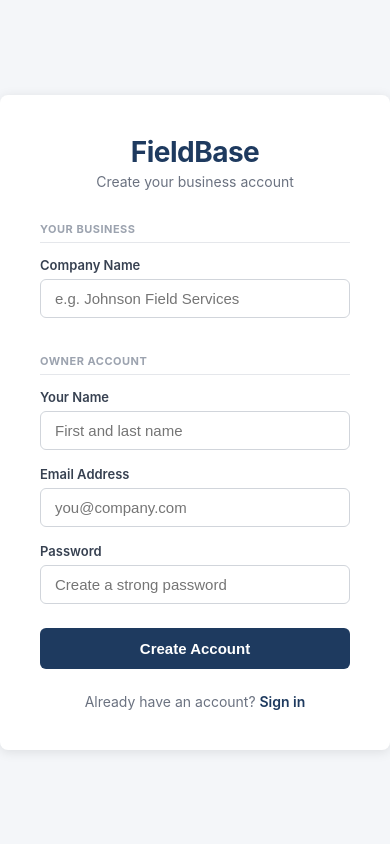
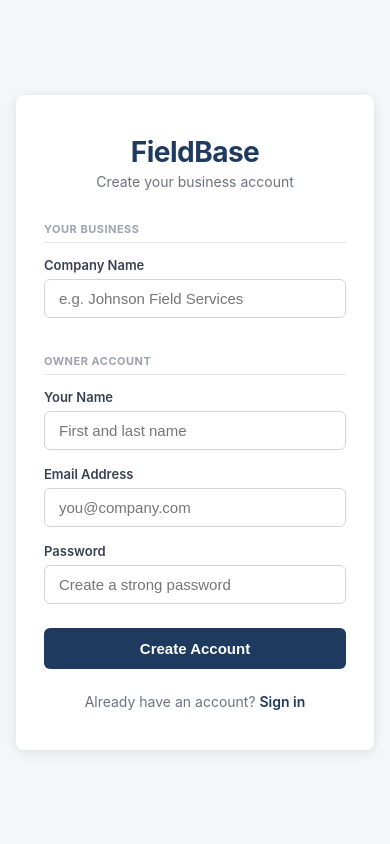
Before and after one commit to fj8b85t9g6-blip/fieldbase, a Flask app: page /register in a window 390 px wide. Run offline with Flask 3, Linux system fonts and the light colour scheme.

Commit message:
Mobile polish + self-healing schema migrations
- Login/register cards no longer touch screen edges on phones
- Startup ALTER TABLE list now covers all Job columns so any database (fresh or old) self-heals
- Verified end-to-end locally: job create with empty pay, 400s for bad dates, PUT edit, conflicts

Co-Authored-By: Claude Fable 5 <noreply@anthropic.com>

```diff
--- a/backend/app.py
+++ b/backend/app.py
@@ -1635,6 +1635,14 @@ with app.app_context():
     db.create_all()
     with db.engine.connect() as conn:
         for col, ddl in [
+            ('tech_confirmed',   'ALTER TABLE jobs ADD COLUMN tech_confirmed BOOLEAN DEFAULT FALSE'),
+            ('confirmed_at',     'ALTER TABLE jobs ADD COLUMN confirmed_at TIMESTAMP'),
+            ('clock_in_at',      'ALTER TABLE jobs ADD COLUMN clock_in_at TIMESTAMP'),
+            ('clock_out_at',     'ALTER TABLE jobs ADD COLUMN clock_out_at TIMESTAMP'),
+            ('completed_at',     'ALTER TABLE jobs ADD COLUMN completed_at TIMESTAMP'),
+            ('employee_notes',   'ALTER TABLE jobs ADD COLUMN employee_notes TEXT'),
+            ('invoice_sent',     'ALTER TABLE jobs ADD COLUMN invoice_sent BOOLEAN DEFAULT FALSE'),
+            ('invoice_sent_at',  'ALTER TABLE jobs ADD COLUMN invoice_sent_at TIMESTAMP'),
             ('payment_received', 'ALTER TABLE jobs ADD COLUMN payment_received BOOLEAN DEFAULT FALSE'),
             ('amount_paid',      'ALTER TABLE jobs ADD COLUMN amount_paid FLOAT'),
             ('hourly_rate',      'ALTER TABLE users ADD COLUMN hourly_rate FLOAT'),
--- a/frontend/templates/login.html
+++ b/frontend/templates/login.html
@@ -15,8 +15,8 @@
   <title>FieldBase — Sign In</title>
   <style>
     * { box-sizing: border-box; margin: 0; padding: 0; }
-    body { font-family: -apple-system, BlinkMacSystemFont, 'Segoe UI', sans-serif; background: #f4f6f9; display: flex; align-items: center; justify-content: center; min-height: 100vh; }
-    .card { background: #fff; border-radius: 8px; box-shadow: 0 2px 12px rgba(0,0,0,0.1); padding: 40px; width: 100%; max-width: 400px; }
+    body { font-family: -apple-system, BlinkMacSystemFont, 'Segoe UI', sans-serif; background: #f4f6f9; display: flex; align-items: center; justify-content: center; min-height: 100vh; padding: 16px; }
+    .card { background: #fff; border-radius: 8px; box-shadow: 0 2px 12px rgba(0,0,0,0.1); padding: 40px 28px; width: 100%; max-width: 400px; }
     .logo { text-align: center; margin-bottom: 32px; }
     .logo h1 { font-size: 28px; font-weight: 700; color: #1e3a5f; letter-spacing: -0.5px; }
     .logo p { color: #6b7280; font-size: 14px; margin-top: 4px; }
--- a/frontend/templates/register.html
+++ b/frontend/templates/register.html
@@ -15,8 +15,8 @@
   <title>FieldBase — Create Account</title>
   <style>
     * { box-sizing: border-box; margin: 0; padding: 0; }
-    body { font-family: -apple-system, BlinkMacSystemFont, 'Segoe UI', sans-serif; background: #f4f6f9; display: flex; align-items: center; justify-content: center; min-height: 100vh; }
-    .card { background: #fff; border-radius: 8px; box-shadow: 0 2px 12px rgba(0,0,0,0.1); padding: 40px; width: 100%; max-width: 420px; }
+    body { font-family: -apple-system, BlinkMacSystemFont, 'Segoe UI', sans-serif; background: #f4f6f9; display: flex; align-items: center; justify-content: center; min-height: 100vh; padding: 16px; }
+    .card { background: #fff; border-radius: 8px; box-shadow: 0 2px 12px rgba(0,0,0,0.1); padding: 40px 28px; width: 100%; max-width: 420px; }
     .logo { text-align: center; margin-bottom: 32px; }
     .logo h1 { font-size: 28px; font-weight: 700; color: #1e3a5f; letter-spacing: -0.5px; }
     .logo p { color: #6b7280; font-size: 14px; margin-top: 4px; }
```
